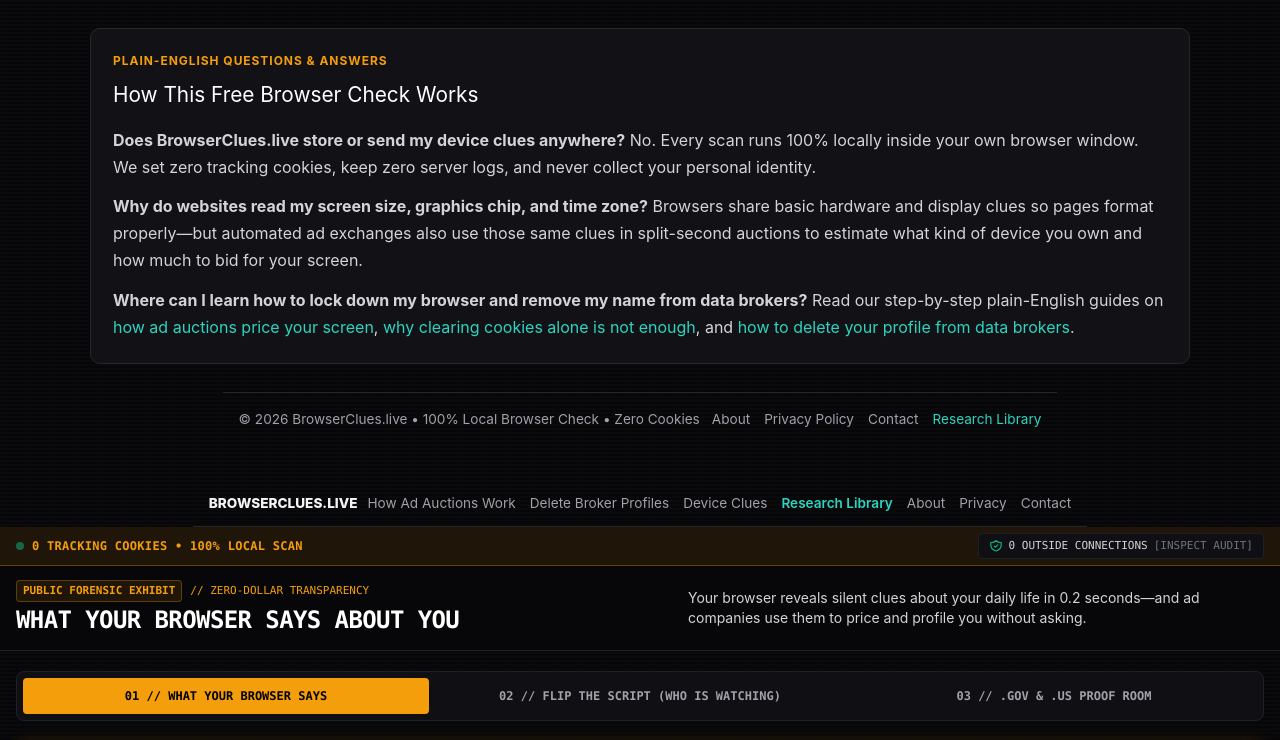
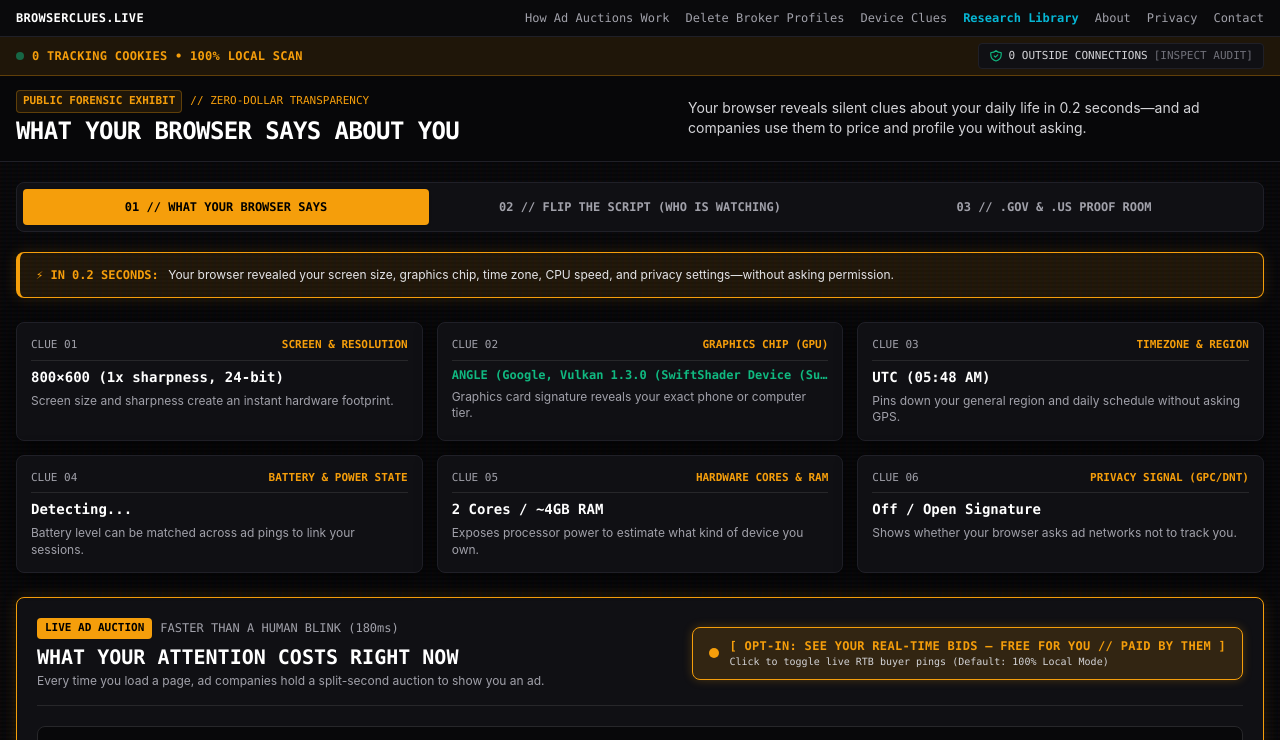
Before and after one commit to AboveTG/browser-clues, a plain HTML site: page index.html in a window 1280 px wide. Shown: the top 740 px of the page. Drawn offline with nearby package versions, Linux system fonts and the light colour scheme.

Commit message:
Refactor HTML structure and navigation elements

```diff
--- a/index.html
+++ b/index.html
@@ -86,36 +86,24 @@
     <script async src="https://pagead2.googlesyndication.com/pagead/js/adsbygoogle.js?client=ca-pub-5534997408088306"
      crossorigin="anonymous"></script>
 </head>
-    <section style="max-width:1100px;margin:28px auto;padding:22px;background:#121216;border:1px solid #27272a;border-radius:10px;color:#d4d4d8;line-height:1.7;">
-  <div style="font-size:0.75rem;font-weight:700;letter-spacing:0.08em;text-transform:uppercase;color:#f59e0b;margin-bottom:6px;">PLAIN-ENGLISH QUESTIONS &amp; ANSWERS</div>
-  <h2 style="margin:0 0 14px;font-size:1.3rem;color:#ffffff;">How This Free Browser Check Works</h2>
-  <p style="margin:0 0 12px;"><strong>Does BrowserClues.live store or send my device clues anywhere?</strong> No. Every scan runs 100% locally inside your own browser window. We set zero tracking cookies, keep zero server logs, and never collect your personal identity.</p>
-  <p style="margin:0 0 12px;"><strong>Why do websites read my screen size, graphics chip, and time zone?</strong> Browsers share basic hardware and display clues so pages format properly—but automated ad exchanges also use those same clues in split-second auctions to estimate what kind of device you own and how much to bid for your screen.</p>
-  <p style="margin:0;"><strong>Where can I learn how to lock down my browser and remove my name from data brokers?</strong> Read our step-by-step plain-English guides on <a href="how-ad-auctions-work.html" style="color:#2dd4bf;">how ad auctions price your screen</a>, <a href="browser-fingerprinting-explained.html" style="color:#2dd4bf;">why clearing cookies alone is not enough</a>, and <a href="data-broker-opt-out-guide.html" style="color:#2dd4bf;">how to delete your profile from data brokers</a>.</p>
-</section>
+<body class="min-h-screen bg-darkBg text-textOffWhite scanlines flex flex-col justify-between selection:bg-amberWarning selection:text-black">
 
-<footer style="max-width:1100px;margin:0 auto 36px;padding:16px;border-top:1px solid #27272a;display:flex;flex-wrap:wrap;justify-content:space-between;gap:12px;font-size:0.85rem;color:#a1a1aa;">
-  <span>&copy; 2026 BrowserClues.live &bull; 100% Local Browser Check &bull; Zero Cookies</span>
-  <div style="display:flex;flex-wrap:wrap;gap:14px;">
-    <a href="about.html" style="color:#a1a1aa;text-decoration:none;">About</a>
-    <a href="privacy.html" style="color:#a1a1aa;text-decoration:none;">Privacy Policy</a>
-    <a href="contact.html" style="color:#a1a1aa;text-decoration:none;">Contact</a>
-    <a href="https://research.browserclues.live" style="color:#2dd4bf;text-decoration:none;">Research Library</a>
-  </div>
-</footer>
-<body class="min-h-screen bg-darkBg text-textOffWhite scanlines flex flex-col justify-between selection:bg-amberWarning selection:text-black">
-<nav style="max-width:1100px;margin:0 auto;padding:12px 16px;display:flex;flex-wrap:wrap;justify-content:space-between;align-items:center;gap:10px;border-bottom:1px solid #27272a;font-size:0.85rem;">
-  <a href="index.html" style="color:#f4f4f6;font-weight:800;text-decoration:none;">BROWSERCLUES.LIVE</a>
-  <div style="display:flex;flex-wrap:wrap;gap:14px;">
-    <a href="how-ad-auctions-work.html" style="color:#a1a1aa;text-decoration:none;">How Ad Auctions Work</a>
-    <a href="data-broker-opt-out-guide.html" style="color:#a1a1aa;text-decoration:none;">Delete Broker Profiles</a>
-    <a href="browser-fingerprinting-explained.html" style="color:#a1a1aa;text-decoration:none;">Device Clues</a>
-    <a href="https://research.browserclues.live" style="color:#2dd4bf;text-decoration:none;font-weight:600;">Research Library</a>
-    <a href="about.html" style="color:#a1a1aa;text-decoration:none;">About</a>
-    <a href="privacy.html" style="color:#a1a1aa;text-decoration:none;">Privacy</a>
-    <a href="contact.html" style="color:#a1a1aa;text-decoration:none;">Contact</a>
-  </div>
-</nav>
+    <!-- PRIMARY SITE NAVIGATION -->
+    <nav class="w-full bg-[#0a0a0c] border-b border-cardBorder px-4 py-2.5 text-xs font-mono">
+        <div class="max-w-7xl mx-auto flex flex-wrap items-center justify-between gap-3">
+            <a href="index.html" class="text-white font-extrabold tracking-wide hover:text-amberWarning transition-colors">BROWSERCLUES.LIVE</a>
+            <div class="flex flex-wrap items-center gap-4">
+                <a href="how-ad-auctions-work.html" class="text-zinc-400 hover:text-amberWarning transition-colors">How Ad Auctions Work</a>
+                <a href="data-broker-opt-out-guide.html" class="text-zinc-400 hover:text-amberWarning transition-colors">Delete Broker Profiles</a>
+                <a href="browser-fingerprinting-explained.html" class="text-zinc-400 hover:text-amberWarning transition-colors">Device Clues</a>
+                <a href="https://research.browserclues.live" class="text-cyberBlue hover:text-amberWarning font-bold transition-colors">Research Library</a>
+                <a href="about.html" class="text-zinc-400 hover:text-amberWarning transition-colors">About</a>
+                <a href="privacy.html" class="text-zinc-400 hover:text-amberWarning transition-colors">Privacy</a>
+                <a href="contact.html" class="text-zinc-400 hover:text-amberWarning transition-colors">Contact</a>
+            </div>
+        </div>
+    </nav>
+
     <!-- TOP NAVIGATION & AUDIT BAR -->
     <header class="sticky top-0 z-50 bg-[#08080a]/95 backdrop-blur-md border-b border-cardBorder">
         <!-- Trust State Banner -->
@@ -769,6 +757,17 @@
             </div>
         </section>
 
+        <!-- PLAIN-ENGLISH FAQ -->
+        <section class="zine-card bg-cardSurface p-5 rounded-lg space-y-3">
+            <span class="text-xs font-mono text-amberWarning font-bold uppercase">[ PLAIN-ENGLISH QUESTIONS &amp; ANSWERS ]</span>
+            <h2 class="text-lg font-bold font-mono text-white">HOW THIS FREE BROWSER CHECK WORKS</h2>
+            <div class="space-y-2.5 text-xs text-zinc-300 font-sans leading-relaxed">
+                <p><strong class="text-white">Does BrowserClues.live store or send my device clues anywhere?</strong> No. Every scan runs 100% locally inside your own browser window. We set zero tracking cookies, keep zero server logs, and never collect your personal identity.</p>
+                <p><strong class="text-white">Why do websites read my screen size, graphics chip, and time zone?</strong> Browsers share basic hardware and display clues so pages format properly—but automated ad exchanges also use those same clues in split-second auctions to estimate what kind of device you own and how much to bid for your screen.</p>
+                <p><strong class="text-white">Where can I learn how to lock down my browser and remove my name from data brokers?</strong> Read our step-by-step plain-English guides on <a href="how-ad-auctions-work.html" class="text-cyberBlue underline">how ad auctions price your screen</a>, <a href="browser-fingerprinting-explained.html" class="text-cyberBlue underline">why clearing cookies alone is not enough</a>, and <a href="data-broker-opt-out-guide.html" class="text-cyberBlue underline">how to delete your profile from data brokers</a>.</p>
+            </div>
+        </section>
+
         <!-- INDEPENDENCE PROMISE -->
         <div class="zine-card bg-cardSurface p-4 rounded-lg border-t-2 border-t-emeraldSuccess flex flex-col sm:flex-row sm:items-center justify-between gap-2">
             <span class="px-2 py-0.5 bg-emeraldSuccess/20 text-emeraldSuccess border border-emeraldSuccess/40 font-mono text-xs font-bold rounded shrink-0 self-start">
@@ -783,12 +782,15 @@
     <!-- FOOTER -->
     <footer class="border-t border-cardBorder bg-cardSurface py-4 px-4 mt-8 text-center text-xs font-mono text-zinc-500">
         <div class="max-w-7xl mx-auto flex flex-col sm:flex-row items-center justify-between gap-2">
-            <span>WHAT YOUR BROWSER SAYS ABOUT YOU // PUBLIC FORENSIC EXHIBIT</span>
+            <span>&copy; 2026 BROWSERCLUES.LIVE // 100% LOCAL BROWSER CHECK &bull; ZERO COOKIES</span>
             <div class="flex flex-wrap items-center justify-center gap-4">
-                <a href="https://research.browserclues.live/" class="text-zinc-400 hover:text-amberWarning transition-colors">RESEARCH GUIDES</a>
-                <a href="https://research.browserclues.live/about.html" class="text-zinc-400 hover:text-amberWarning transition-colors">ABOUT</a>
-                <a href="https://research.browserclues.live/privacy.html" class="text-zinc-400 hover:text-amberWarning transition-colors">PRIVACY</a>
-                <a href="https://research.browserclues.live/contact.html" class="text-zinc-400 hover:text-amberWarning transition-colors">CONTACT</a>
+                <a href="how-ad-auctions-work.html" class="text-zinc-400 hover:text-amberWarning transition-colors">AD AUCTIONS</a>
+                <a href="data-broker-opt-out-guide.html" class="text-zinc-400 hover:text-amberWarning transition-colors">OPT-OUT GUIDE</a>
+                <a href="browser-fingerprinting-explained.html" class="text-zinc-400 hover:text-amberWarning transition-colors">DEVICE CLUES</a>
+                <a href="about.html" class="text-zinc-400 hover:text-amberWarning transition-colors">ABOUT</a>
+                <a href="privacy.html" class="text-zinc-400 hover:text-amberWarning transition-colors">PRIVACY</a>
+                <a href="contact.html" class="text-zinc-400 hover:text-amberWarning transition-colors">CONTACT</a>
+                <a href="https://research.browserclues.live/" class="text-cyberBlue hover:text-amberWarning transition-colors">RESEARCH GUIDES</a>
             </div>
         </div>
     </footer>
```
